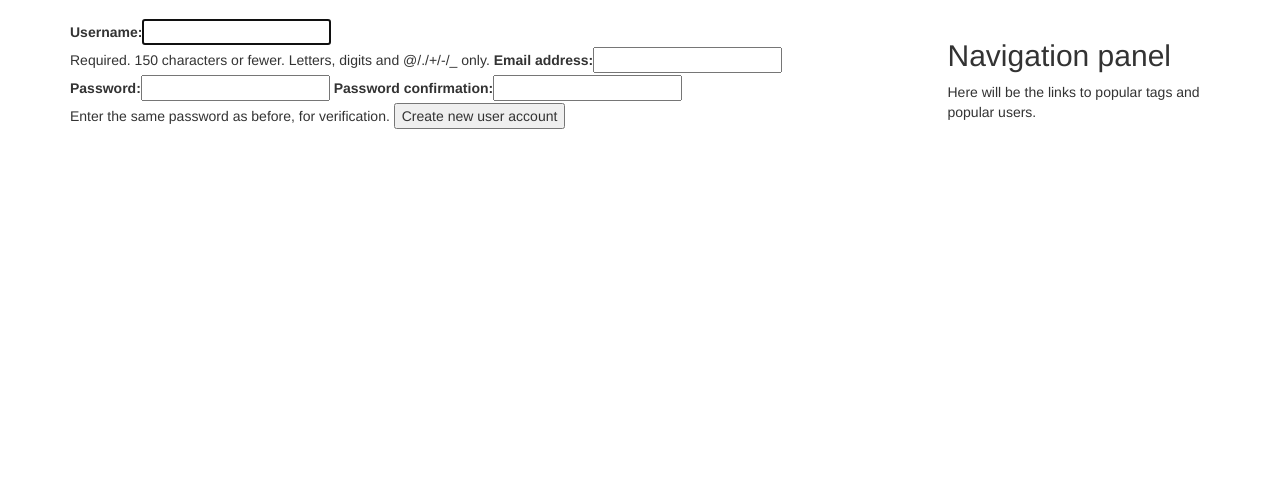
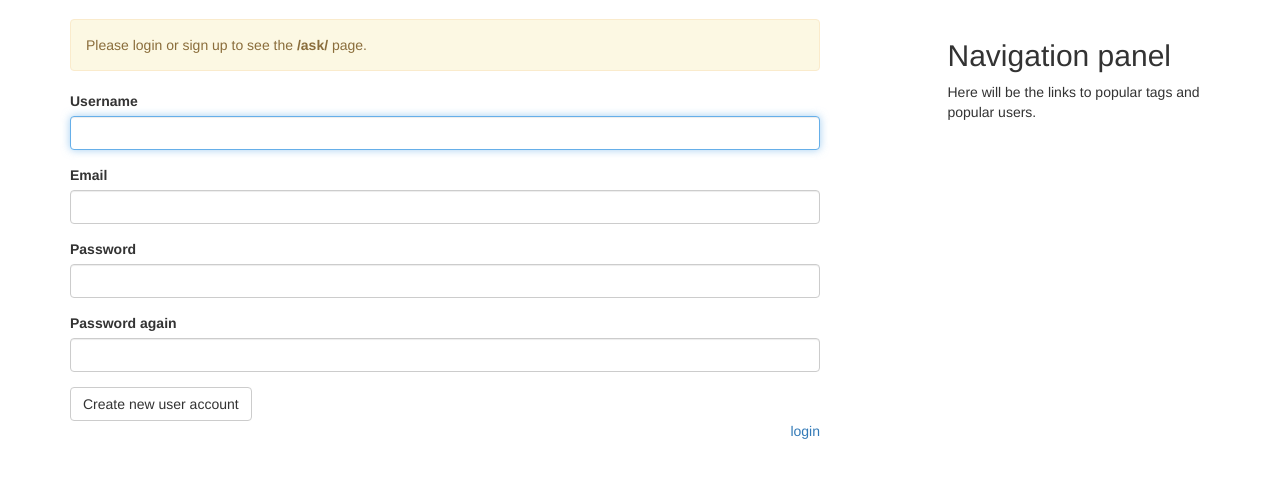
Before and after one commit to Oktosha/askPupkin, a Django app: page /signup/?next=/ask/ in a window 1280 px wide. Shown: the part 51-529 px from the top of the page. Run offline with Django 3.2, Linux system fonts and the light colour scheme; some libraries are stand-ins or nearby versions.

Commit message:
Create nice redirects connected to user authentication

```diff
--- a/questions/forms.py
+++ b/questions/forms.py
@@ -3,9 +3,12 @@ from django import forms
 from django.contrib.auth.forms import UserCreationForm
 
 class UserForm(UserCreationForm):
+    email = forms.EmailField(required=True)
     class Meta:
         model = User
         fields = ("username", "email", "password1", "password2")
+
+
     def save(self, commit=True):
         user = super(UserForm, self).save(commit=False)
         user.email = self.cleaned_data["email"]
--- /dev/null
+++ b/questions/templates/questions/inputfield.html
@@ -0,0 +1,17 @@
+{% load widget_tweaks %}
+
+{% if field.errors %}
+    <div class="form-group has-error">
+{% else %}
+    <div class="form-group">
+{% endif %}
+
+    <label class="control-label" for="{{ form.email.id_for_label }}">{{ label }}</label>
+
+    {{ field | add_class:"form-control" }}
+
+    {% for error in field.errors %}
+        <span class="help-block" role="alert">{{ error }}</span>
+    {% endfor %}
+
+</div>
--- a/questions/templates/questions/navbar.html
+++ b/questions/templates/questions/navbar.html
@@ -15,10 +15,10 @@
 				</p>
 			{% else %}
 				<p class="navbar-text navbar-right">
-					<a href="{% url 'questions:login' %}" class="navbar-link">Log in</a>
+					<a href="{% url 'questions:login' %}{% if next %}?next={{next}}{% endif %}" class="navbar-link">Log in</a>
 				</p>
 				<p class="navbar-text navbar-right">
-					<a href="{% url 'questions:signup' %}" class="navbar-link">Sign up</a>
+					<a href="{% url 'questions:signup' %}{% if next %}?next={{next}}{% endif %}" class="navbar-link">Sign up</a>
 				</p>
 			{% endif %}
 
--- a/questions/templates/registration/signup.html
+++ b/questions/templates/registration/signup.html
@@ -1,9 +1,40 @@
 {% extends "questions/base.html" %}
+{% load widget_tweaks %}
+{% load my_tags %}
 
 {% block content %}
-	<form method="post" action="">
-	    {% csrf_token %}
-	    {{ form }}
-	    <input type="submit" value="Create new user account" />
-	</form>
+    {% if user.is_authenticated %}
+      <div class="alert alert-info" role="alert">
+        <p>You are already logged in as <b>{{user.username}}</b>. After the sign up you will be automatically authenticated as the new user.</p>
+        </div>
+    {% endif %}
+
+    {% if next %}
+        <div class="alert alert-warning" role="alert">
+            {% if user.is_authenticated %}
+            <p>Your account doesn't have access to the <b>{{next}}</b> page. To proceed,
+            please login with an account that has access.</p>
+            {% else %}
+            <p>Please login or sign up to see the <b>{{next}}</b> page.</p>
+            {% endif %}
+        </div>
+    {% endif %}
+    {% if form.errors %}
+        <div class="alert alert-danger" role="alert">Can't create user</div>
+    {% endif %}
+    <form method="post" action="">
+        {% csrf_token %}
+
+            {% input_field form.username "Username" %}
+
+            {% input_field form.email "Email" %}
+
+            {% input_field form.password1 "Password" %}
+
+            {% input_field form.password2 "Password again" %}
+
+        <button type="submit" class="btn btn-default">Create new user account</button>
+    </form>
+    <p class="text-right"><a href="{% url 'questions:login' %}{% if next %}?next={{next}}{% endif %}">
+login</a></p>
 {% endblock %}
--- /dev/null
+++ b/questions/templatetags/my_tags.py
@@ -0,0 +1,7 @@
+from django import template
+
+register = template.Library()
+
+@register.inclusion_tag('questions/inputfield.html')
+def input_field(field, label):
+    return { 'field': field, 'label': label }
--- a/questions/urls.py
+++ b/questions/urls.py
@@ -9,5 +9,6 @@ urlpatterns = [
     url(r'^$', views.index, name='index'),
     url(r'login/', auth_views.login, name='login'),
     url(r'logout/', views.logout, name='logout'),
-    url(r'signup/', views.signup, name='signup')
+    url(r'signup/', views.signup, name='signup'),
+    url(r'ask/', views.ask, name='ask')
 ]
--- a/questions/views.py
+++ b/questions/views.py
@@ -3,25 +3,36 @@ from django.contrib.auth import login, authenticate
 from . import forms
 from django.contrib.auth.models import User
 from django.contrib.auth import views as auth_views
+from django.contrib.auth.decorators import login_required
+from django.http import HttpResponseRedirect
 
 def index(request):
-	context = {}
-	return render(request, 'questions/index.html', context)
+    context = {}
+    return render(request, 'questions/index.html', context)
 
 def logout(request):
-	auth_views.logout(request)
-	return redirect('questions:index')
+    auth_views.logout(request)
+    return redirect('questions:index')
+
+@login_required
+def ask(request):
+    context = {}
+    return render(request, 'questions/ask.html', context)
 
 def signup(request):
-	if request.method == 'POST':
-		form = forms.UserForm(request.POST)
-		if form.is_valid():
-			form.save()
-			user = authenticate(username=form.cleaned_data['username'],
-								password=form.cleaned_data['password1'])
-			login(request, user)
-			return redirect('questions:index')
-	else:
-		form = forms.UserForm()
-
-	return render(request, 'registration/signup.html', {'form': form})
+    redirect_to = request.GET.get('next', 'questions:index')
+    if request.method == 'POST':
+        form = forms.UserForm(request.POST)
+        if form.is_valid():
+            form.save()
+            user = authenticate(username=form.cleaned_data['username'],
+                                password=form.cleaned_data['password1'])
+            login(request, user)
+            return HttpResponseRedirect(redirect_to)
+    else:
+        form = forms.UserForm()
+    context = {'form': form }
+    next = request.GET.get('next', None)
+    if next:
+        context['next'] = next
+    return render(request, 'registration/signup.html', context)
```
Also changed, not shown: questions/templates/questions/ask.html (added, +7 -0 lines), questions/templates/registration/login.html (+21 -8 lines), questions/templatetags/__init__.py (added).
